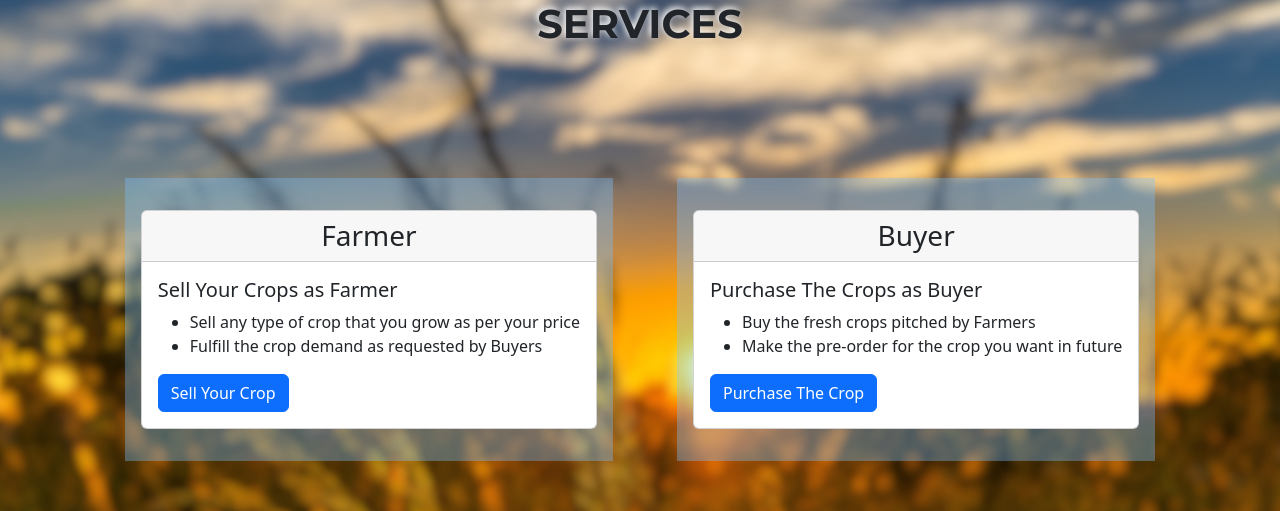
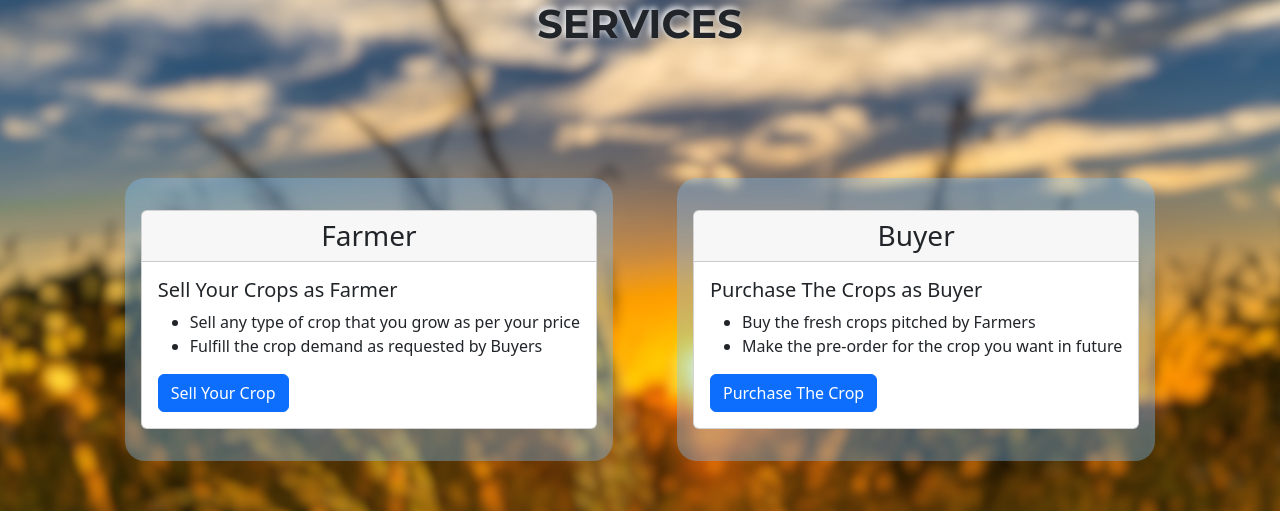
Before and after one commit to Gunanidhi-Trivedi/E-BAZAAR, a React (Vite) app in the folder E-Bazaar/: page / in a window 1280 px wide. Shown: the part 899-1410 px from the top of the page. Built offline with nearby package versions, Linux system fonts and the light colour scheme.

Commit message:
services css updated

```diff
--- a/E-Bazaar/src/components/comp1/services.css
+++ b/E-Bazaar/src/components/comp1/services.css
@@ -32,6 +32,7 @@
     padding: 2rem;
     background-color: rgba(120, 192, 255, 0.364);
     margin: 2rem;
+    border-radius: 20px;
 }
 .inner:hover{
     background-color: rgba(157, 255, 0, 0.412);
```
